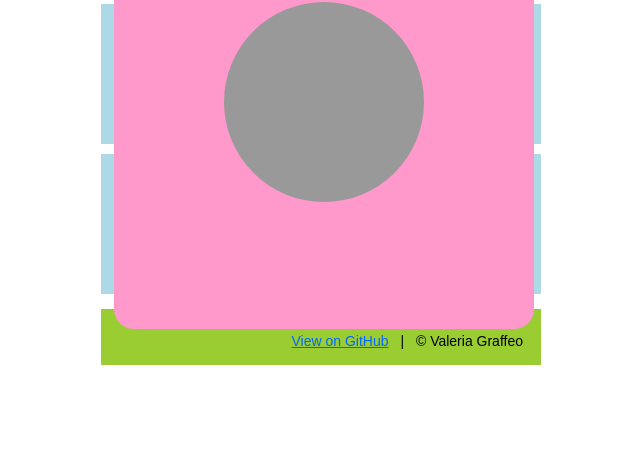
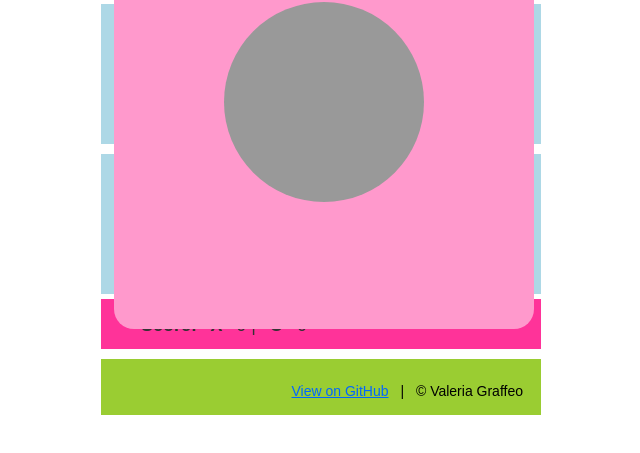
Before and after one commit to tuskerette/Tictactoe, a plain HTML site: page index.html in a window 1280 px wide. Shown: the part 269-722 px from the top of the page, without its empty margins (314-954 px from the left). Drawn offline with Linux system fonts and the light colour scheme; a script that the page names is missing; a web font is replaced by a local one.

Commit message:
now I can keep the score of the games

```diff
--- a/index.html
+++ b/index.html
@@ -12,6 +12,7 @@
 <body>
 <div class="content">
   <div class="title">Tic Tac Toe</div>
+  <div class="chat"></div>
   <div class="flipcoin">Welcome to Tic Tac Toe!<br />
   Let's flip the coin to decide who goes first...<br />
   <div class="animated flip heorta">Heads or Tails?</div>
@@ -31,8 +32,22 @@
       <div class="square" id="sq7" data-index="6"></div>
       <div class="square" id="sq8" data-index="7"></div>
       <div class="square" id="sq9" data-index="8"></div>
-    <footer><ul><li><a href="https://github.com/tuskerette/Tictactoe" target="_blank">View on GitHub</a></li> | <li>&copy; Valeria Graffeo</li></ul></footer>
     </div>
+    <div class="score">
+      <ul>
+        <li><strong>Score:</strong></li>
+        <li><strong>"X"</strong></li>
+        <li id="xscore">0</li> |
+        <li><strong>"O"</strong></li>
+        <li id="oscore">0</li>
+      </ul>
+    </div>
+    <footer>
+      <ul>
+        <li><a href="https://github.com/tuskerette/Tictactoe" target="_blank">View on GitHub</a></li> |
+        <li>&copy; Valeria Graffeo</li>
+      </ul>
+    </footer>
   </div>
 <script src="js/jquery.js" type="text/javascript"></script>
 <script src="js/tictactoe.js" type="text/javascript"></script>
--- a/js/app.js
+++ b/js/app.js
@@ -5,13 +5,14 @@ var myDataRef = new Firebase('https://rfvdorq5z99.firebaseio-demo.com/');
 var Tictactoe = Tictactoe || {};
 
 $(document).ready(function(){
-// before the game starts, we show the flipcoin div to decide who goes
-// first (is player "X")
+// before the game starts, show the flipcoin div to decide who goes
+// first (so will be player "X")
 Tictactoe.flipcoin();
 
 // The game
 Tictactoe.game();
 
+// when clicking on the rematch button we clear the board and start a new game
  $(document).on("click", "button", function() {
     Tictactoe.clearGame();
     Tictactoe.game();
--- a/js/tictactoe.js
+++ b/js/tictactoe.js
@@ -1,26 +1,26 @@
 'use strict';
 var Tictactoe = Tictactoe || {};
 
-// determine the players and
-// make a function to alternate the turns
 Tictactoe.player = 0;
 Tictactoe.players = ["X", "O"];
-// Make a property of the object called game over equals to false by default and flags the winning cases and the tie case becoming true.
+// gameOver becomes true when we have a winner or it is a tie
 Tictactoe.gameOver = false;
 
+// score counters
+Tictactoe.xScore = 0;
+Tictactoe.oScore = 0;
+
+// function to alternate the turns between players
 Tictactoe.turn = function () {
   Tictactoe.player = 1 - Tictactoe.player;
   return Tictactoe.player;
 };
 
 
-// The click event ---> the game
 Tictactoe.game = function () {
-// It builds an array where the moves will be stored.
-// made a variable to keep track of the moves. Will be used to
-// determine if a game is a tie.
-
+// Array where the moves will be stored.
   Tictactoe.moves = [];
+// variable used to check if the game is a tie.
   Tictactoe.count = 0;
 // determine whose turn it is, and places the token only once per div
   $('#gameboard div').one("click", function(e) {
@@ -31,7 +31,7 @@ Tictactoe.game = function () {
 // Add the moves to the moves array and determines which player
 // played that square
   Tictactoe.moves[$(this).data('index')] = token;
-// puts the token in the div, that is one available spot
+// puts the token in the spot
   $(this).html(token);
 // message to prompt the current play to place a token
   $('#yourturn').html('"' + Tictactoe.players[Tictactoe.player] + '" it is your turn!');
@@ -44,7 +44,7 @@ Tictactoe.game = function () {
   Tictactoe.endOfGame();
 
 
-// At the end of the game (we have a winner or it is a tie) a button appears instead of the take turn line.
+// At the end of the game (we have a winner or it is a tie) a rematch button apperars.
     if (Tictactoe.gameOver) {
     $('#yourturn').hide();
     $('#rematch').show();
@@ -54,9 +54,7 @@ Tictactoe.game = function () {
   });
 };
 
-
-
-// function to determine the winner
+// function with the winning combinations
 Tictactoe.checkForWinner = function(token) {
   var winner;
     if (Tictactoe.moves[0] === token &&
@@ -97,11 +95,20 @@ Tictactoe.checkForWinner = function(token) {
       $('#winner').addClass('animated bounce');
       $('#winner').html('"' + token + '" WINS!');
       Tictactoe.gameOver = true;
+
+        if(winner === "X") {
+        Tictactoe.xScore++;
+        $('#xscore').html(Tictactoe.xScore);
+          } else if (winner === "O") {
+        Tictactoe.oScore++;
+        $('#oscore').html(Tictactoe.oScore);
+        }
     }
+
     return winner;
   };
 
-// make a function that determines if it is a tie
+// function that determines if it is a tie
 Tictactoe.endOfGame = function() {
   if (Tictactoe.count === 9) {
     Tictactoe.gameOver = true;
@@ -125,9 +132,7 @@ Tictactoe.clearGame = function() {
 
 
 
-
-
-// flip coin function showing heads or tails
+// flip coin function with the coins set to heads or tails
 Tictactoe.flipcoin = function() {
   $('.flipcoin').show();
   $('#coin').addClass('animated flip');
--- a/styles/main.css
+++ b/styles/main.css
@@ -47,8 +47,17 @@ body {
   width: 460px;
   height: 100%;
   margin: 0 auto;
+}
 
-}
+/*.chat {
+  position: absolute;
+  margin-left: 500px;
+  margin-top: 50px;
+  width: 300px;
+  height: 400px;
+  background-color: #333;
+
+}*/
 
 .title {
   width: 440px;
@@ -92,6 +101,22 @@ body {
 }
 #sq9 {
   border-radius: 0px 0px 0px 0px;
+}
+
+.score {
+  float: left;
+  clear: both;
+  background-color: #FF3399;
+  margin-left: 5px;
+  width: 440px;
+  height: 50px;
+}
+.score ul {
+  float: left;
+}
+
+.score li {
+  display: inline;
 }
 
 footer {
@@ -179,7 +204,14 @@ footer {
   font-family: 'Chivo', sans-serif;
   font-size: 14px;
   color: #000000;
+}
 
+.score {
+  font-family: 'Chivo', sans-serif;
+  font-size: 18px;
+  line-height: 16px;
+  color: #333;
+  text-align: center;
 }
 
 #rematch {
```
